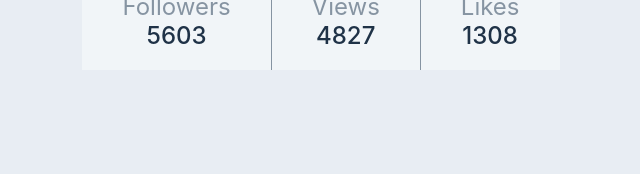
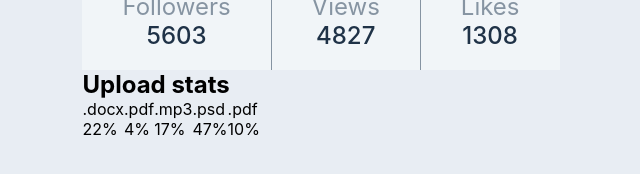
Before and after one commit to Olcapone/goit-react-hw-01-components, a React (Create React App) app: page / in a window 1280 px wide. Shown: the part 536-710 px from the top of the page, without its empty margins (319-959 px from the left). Built offline with nearby package versions, Linux system fonts and the light colour scheme.

Commit message:
dz 2 2.1

```diff
--- a/src/App.js
+++ b/src/App.js
@@ -1,8 +1,14 @@
 import "./App.css";
 import PaintProfile from "./components/PaintProfile/PaintProfile";
+import Statistic from "./components/Statistic/Statistic";
 import userData from "./user.json";
 import statisticalData from "./statisticsData.json";
 
 export default function App() {
-  return <PaintProfile {...userData} />; //посмотреть как добавить
+  return (
+    <div>
+      <PaintProfile {...userData} />
+      <Statistic options={statisticalData} />
+    </div>
+  );
 }
--- /dev/null
+++ b/src/components/Statistic/Statistic.css
@@ -0,0 +1,10 @@
+.stat-list {
+  display: flex;
+  align-items: center;
+  list-style: none;
+}
+
+.item {
+  display: flex;
+  flex-direction: column;
+}
--- /dev/null
+++ b/src/components/Statistic/Statistic.js
@@ -0,0 +1,20 @@
+import "./Statistic.css";
+
+export default function Statistic({ options }) {
+  return (
+    <section className="statistics">
+      <h2 className="title">Upload stats</h2>
+
+      <ul className="stat-list">
+        {options.map((option) => (
+          <li className="item" key={option.id}>
+            <span className="label" style={{ backgroundColor: option.color }}>
+              {option.label}
+            </span>
+            <span className="percentage">{option.percentage}%</span>
+          </li>
+        ))}
+      </ul>
+    </section>
+  );
+}
```
Also changed, not shown: src/components/Statistic/Statictic.js (deleted, +0 -14 lines).
